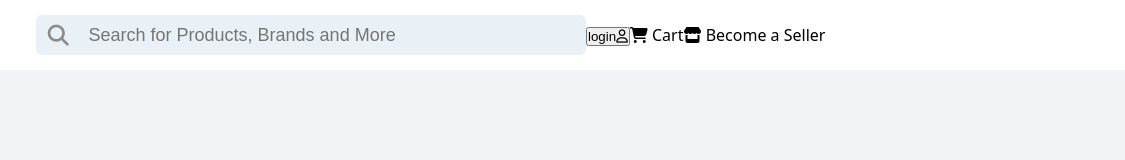
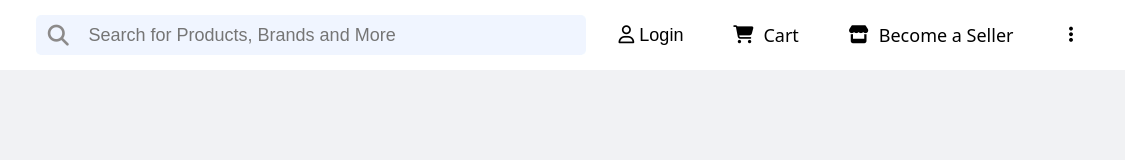
Before and after one commit to 911Sunag/FlipKart_HM_clone, a plain HTML site: page main/index.html in a window 1280 px wide. Shown: the full height of the page, 155-1280 px from the left. Drawn offline with nearby package versions, Linux system fonts and the light colour scheme.

Commit message:
navbar has cloned

```diff
--- a/main/index.html
+++ b/main/index.html
@@ -30,15 +30,18 @@
 
 
             <div class="login-btn">
-                <button>login<i class="fa-regular fa-user"></i></button>
+                <button class="btn-login1"><i class="fa-regular fa-user"></i> Login</button>
             </div>
             <div class="cart">
                 <i class="fa-solid fa-cart-shopping"></i>
-                Cart
+                 Cart
             </div>
             <div class="bseller">
                 <i class="fa-solid fa-store"></i>
                 Become a Seller
+            </div>
+            <div class="menu3">
+                <button class="menu-btn"><i class="fa-solid fa-ellipsis-vertical"></i></button>
             </div>
         </div>
 
--- a/main/style.css
+++ b/main/style.css
@@ -9,7 +9,7 @@
 body{
     font-family: system-ui, -apple-system, BlinkMacSystemFont, 'Segoe UI', Roboto, Oxygen, Ubuntu, Cantarell, 'Open Sans', 'Helvetica Neue', sans-serif;
 
-    background-color: #f1f3f6;
+    background-color: #f1f2f4;
 
 }
 .container{
@@ -19,7 +19,7 @@ body{
 /* Header */
 
 header{
-    background-color: white;
+    background-color: #ffffff;
     height: 70px;
 
 }
@@ -61,7 +61,7 @@ header .search-box .search-con .btn{
     justify-content: center;
 
     border: none;
-    background-color: rgb(233, 240, 246);
+    background-color: #f0f5ff;
     border-radius: 7px 0px 0px 7px;
     cursor: pointer;
     color: rgb(140, 138, 138);
@@ -75,9 +75,84 @@ header .search-box .search-con .search-input{
     justify-content: center;
     border: none;
     border-radius: 0px 7px 7px 0px ;
-    background-color: rgb(233, 240, 246);
+    background-color: #f0f5ff;
     align-items: center;
     outline: none;
     font-size: 18px;
 
 }
+header .login-btn{
+    display: flex;
+    align-items: center;
+    height: 100%;
+    margin: 0 20px;
+
+
+
+}
+
+header .login-btn .btn-login1{
+    height: 40px;
+    width: 90px;
+    background-color: white;
+    border: none;
+    border-radius: 7px;
+    font-size: 18px;
+    font-weight: 200;
+
+}
+header .login-btn .btn-login1:hover{
+    background-color: #2a55e5;
+    color: white;
+}
+header .cart{
+    height: 100%;
+    width: 90px;
+    display: flex;
+    align-items: center;
+    justify-content: center;
+    font-size: 18px;
+    cursor: pointer;
+
+}
+header .cart .fa-cart-shopping{
+    margin: 10px;
+    display: flex;
+    align-items: center;
+    justify-content: center;
+    cursor: pointer;
+}
+header .bseller{
+    height: 100%;
+    width: 200px;
+    margin: 0 20px;
+    display: flex;
+    align-items: center;
+    justify-content: center;
+    font-size: 18px;
+    cursor: pointer;
+
+
+}
+header .bseller .fa-store{
+    margin: 10px;
+    display: flex;
+    align-items: center;
+    justify-content: center;
+    cursor: pointer;
+}
+header .menu3 .menu-btn{
+    height: 40px;
+    width: 50px;
+    background-color: white;
+    border: none;
+    border-radius: 7px;
+    display: flex;
+    align-items: center;
+    justify-content: center;
+    font-size: 18px;
+    cursor: pointer;
+}
+header .menu3 .menu-btn:hover{
+    background-color: #e7eaeb;
+}
```
Also changed, not shown: reference.png (added).
